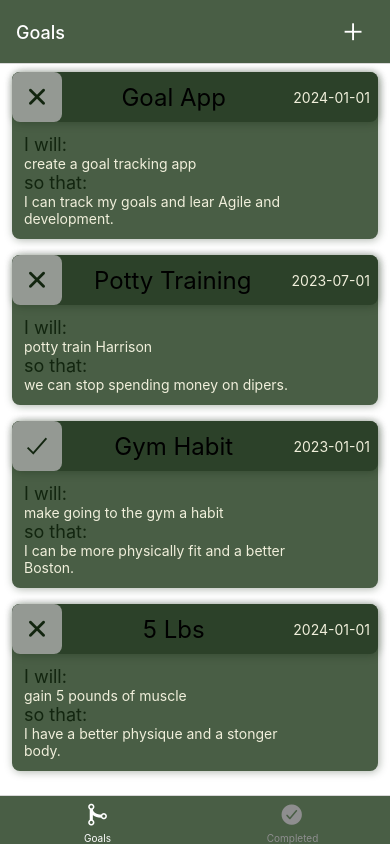
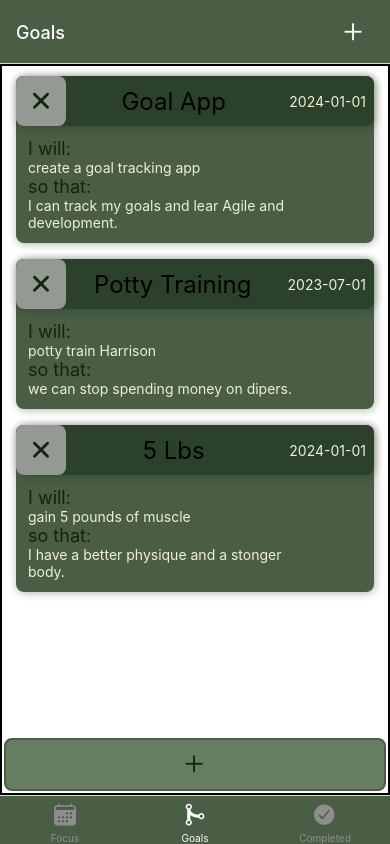
Before and after one commit to BostonBijold/AIM, a React Native app: screen /Goals in a window 390 px wide. Built offline with nearby package versions, Linux system fonts and the light colour scheme.

Commit message:
Add button moved to navigation added focus screen

```diff
--- a/App.js
+++ b/App.js
@@ -12,7 +12,7 @@ import ViewGoals from "./screens/ViewGoals";
 import ManageTask from "./screens/ManageTask";
 import Information from "./screens/Information";
 import CompletedGoals from "./screens/CompletedGoals";
-
+import DailyFocus from "./screens/DailyFocus";
 import { GlobalStyles } from "./constants/colors";
 import IconButton from "./components/UI/IconButton";
 import GoalContextProvider from "./storage/goal-context";
@@ -35,6 +35,17 @@ function AgileLifeDevelopmentOverview() {
         ),
       })}
     >
+            <BottomTabs.Screen
+        name="Focus"
+        component={DailyFocus}
+        options={{
+          titile: "Focus",
+          tabBarLabel: "Focus",
+          tabBarIcon: ({ color, size }) => (
+            <Ionicons name="calendar" size={size} color={color} />
+          ),
+        }}
+      />
       <BottomTabs.Screen
         name="Goals"
         component={ViewGoals}
--- a/components/ManageEntries/GoalsForm.js
+++ b/components/ManageEntries/GoalsForm.js
@@ -1,8 +1,10 @@
 import { useState } from "react";
 import { StyleSheet, Text, View } from "react-native";
+import { GlobalStyles } from "../../constants/colors";
 import { getFormatedDate } from "../../util/date";
 import Button from "../UI/Button";
 import Input from "./Input";
+import IconButton from "../UI/IconButton";
 
 function GoalsForm({ onCancel, onSubmit, submitButtonLable, defaultValues}) {
 const [inputs, setInputs] = useState({
@@ -41,6 +43,34 @@ function inputChangedHandler(inputIdentifier, enteredValue) {
     });
   }
 
+function submitHandler() {
+    const goalData = {
+        title: inputs.title.value,
+        willDescription: inputs.willDescription.value,
+        whyDescription: inputs.whyDescription.value,
+        deadline: new Date(inputs.deadline.value),
+    };
+
+    const titleIsValid = goalData.title.trim().length > 0;
+    const willDescriptionIsValid = goalData.willDescription.trim().length > 0;
+    const whyDescriptionIsValid = goalData.whyDescription.trim().length > 0;
+    const deadlineIsValid = goalData.deadline.toString() !== "Invalid Date";
+
+    if (!titleIsValid || !willDescriptionIsValid || !whyDescriptionIsValid || !deadlineIsValid) {
+        setInputs((curInputs) => {
+            return{
+            title: {value: curInputs.title.value, isValid: titleIsValid},
+            willDescription: {value: curInputs.willDescription.value, isValid: willDescriptionIsValid},
+            whyDescription: { value: curInputs.whyDescription.value, isValid: willDescriptionIsValid},
+            deadline: { value: curInputs.deadline.value, isValid, deadlineIsValid}
+            };
+        });
+        return;
+    }
+
+  onSubmit(goalData);
+}
+
   const formIsInvalid =
     !inputs.willDescription.isValid ||
     !inputs.whyDescription.isValid ||
@@ -49,7 +79,6 @@ function inputChangedHandler(inputIdentifier, enteredValue) {
 
   return (
     <View style={styles.form}>
-      <Text style={styles.title}> Your Goal </Text>
       <View>
       <Input
           style={styles.rowInput}
@@ -82,11 +111,18 @@ function inputChangedHandler(inputIdentifier, enteredValue) {
           }}
         />
         {formIsInvalid && <Text style={styles.errorText}> Invalid Entry </Text>}
-        <View>
-            <Button>Cancel</Button>
-            <Button>Save</Button>
+        <View style={styles.buttonsContainer}>
+            <Button style={styles.button}>Cancel</Button>
+            <Button style={styles.button}>Save</Button>
         </View>
       </View>
+      <View style={styles.buttonContainer}>
+  <IconButton
+    icon={"add"}
+    size={50}
+    color={GlobalStyles.colors.dark1}
+  ></IconButton>
+</View>
     </View>
   );
 }
@@ -95,6 +131,33 @@ export default GoalsForm;
 
 const styles = StyleSheet.create({
   form: {
-    marginTop: 40,
+    marginTop: 20,
+
+  },
+  buttonsContainer: {
+    flexDirection: 'row',
+    justifyContent: 'space-between'
+  },
+  button: {
+    flex: 1
+  },
+  title: {
+    fontSize: 24,
+    fontWeight: "bold",
+    color: GlobalStyles.colors.dark1,
+    marginVertical: 24,
+    textAlign: "center",
+  },
+  buttonContainer: {
+    borderColor: GlobalStyles.colors.layer1,
+    borderRadius: 8,
+    borderWidth: 2,
+    backgroundColor: GlobalStyles.colors.layer1light,
+    width: 200,
+    justifyContent: "center",
+    alignItems: "center",
+    margin: 8
   },
 });
+
+//align items center sets the full view to fit all the space it needs, not can take.
--- a/components/ManageEntries/Input.js
+++ b/components/ManageEntries/Input.js
@@ -26,6 +26,7 @@ const styles = StyleSheet.create({
   inputContainer: {
     marginHorizontal: 4,
     marginVertical: 8,
+
   },
   input: {
     backgroundColor: "#fff",
--- a/components/UI/Button.js
+++ b/components/UI/Button.js
@@ -21,6 +21,7 @@ const styles = StyleSheet.create({
         borderRadius: 8,
         padding: 8,
         backgroundColor: GlobalStyles.colors.layer1light,
+        minWidth: 100
     },
     flat: {
         backgroundColor: 'transparent'
--- a/screens/CompletedGoals.js
+++ b/screens/CompletedGoals.js
@@ -6,7 +6,7 @@ function CompletedGoals() {
   const goalsCtx = useContext(GoalContext);
 
   const completedGoals = goalsCtx.goals.filter((goal) => {
-    return goal.complete === true;
+    return goal.isComplete === true;
   });
 
   return <GoalsOutput goals={completedGoals} />;
--- /dev/null
+++ b/screens/DailyFocus.js
@@ -0,0 +1,25 @@
+import { useContext } from "react";
+import { Text, View } from "react-native";
+import GoalsOutput from "../components/GoalsOutput";
+import { GoalContext } from "../storage/goal-context";
+
+// Daily focus or 'Focus' is where the user will focus their day. This is the personal daily standup for the user.
+// The user can add new tasks and related them to active goals or select previously entered tasks to focus on.
+// I envision this to help with 'Themes' - the metagoal for the goals. the deep reason the goal exists.
+
+// I want a notes secion for review of the previous day or at the end of the day, a daily (or self timed) retrospective.
+//
+
+
+function DailyFocus() {
+
+  return (
+    <View>
+  <Text>Daily Focus: </Text>
+  <Text>Enter task for the day or select previously entered task</Text>
+  </View>
+  );
+
+}
+
+export default DailyFocus;
--- a/screens/ManageGoal.js
+++ b/screens/ManageGoal.js
@@ -1,5 +1,5 @@
 import { useLayoutEffect } from "react";
-import { StyleSheet, Text, View, Pressable, TextInput} from "react-native";
+import { StyleSheet, Text, View, Pressable, TextInput } from "react-native";
 import GoalsForm from "../components/ManageEntries/GoalsForm";
 import Button from "../components/UI/Button";
 import IconButton from "../components/UI/IconButton";
@@ -21,7 +21,7 @@ function ManageGoals({ route, navigation }) {
 
   function completeGoalHandler() {}
 
-  function addTaskHandler(){}
+  function addTaskHandler() {}
 
   function closeHandler() {
     navigation.goBack();
@@ -29,6 +29,7 @@ function ManageGoals({ route, navigation }) {
 
   return (
     <View style={styles.container}>
+      <View style={styles.contentContainer}>
         <GoalsForm />
         {isEditing && (
           <View style={styles.completeCancel}>
@@ -46,7 +47,7 @@ function ManageGoals({ route, navigation }) {
             />
           </View>
         )}
-
+      </View>
     </View>
   );
 }
@@ -56,16 +57,9 @@ export default ManageGoals;
 const styles = StyleSheet.create({
   container: {
     flex: 1,
-    alignItems: "center",
+    alignItems: 'center'
   },
-  contentContainer: {
-    borderBottomColor: GlobalStyles.colors.layer1light,
-    borderBottomWidth: 2,
-    padding: 12,
-    width: 300,
-    alignItems: 'center',
 
-  },
   completeCancel: {
     flexDirection: "row",
   },
@@ -77,18 +71,18 @@ const styles = StyleSheet.create({
     width: 200,
     justifyContent: "center",
     alignItems: "center",
-    margin: 8
+    margin: 8,
   },
   inputContainer: {
     borderWidth: 2,
     borderRadius: 8,
-
-  }
+  },
 });
 
 //set the title of the goal as the title on the card or 'add goal'.
 
-{/* <View style={styles.container}>
+{
+  /* <View style={styles.container}>
 <View style={styles.contentContainer}>
   <Text>I will: </Text>
   <TextInput />
@@ -121,4 +115,5 @@ const styles = StyleSheet.create({
   </View>
 )}
 
-</View> */}
+</View> */
+}
--- a/screens/ViewGoals.js
+++ b/screens/ViewGoals.js
@@ -5,7 +5,11 @@ import { GoalContext } from "../storage/goal-context";
 function ViewGoals() {
   const goalsCtx = useContext(GoalContext);
 
-  return <GoalsOutput goals={ goalsCtx.goals } />;
+    const activeGoals = goalsCtx.goals.filter((goal) => {
+    return goal.isComplete === false;
+  });
+  return <GoalsOutput goals={ activeGoals } />;
+
 }
 
 export default ViewGoals;
--- a/storage/GoalLIst.js
+++ b/storage/GoalLIst.js
@@ -1,22 +1,56 @@
 import { FlatList, StyleSheet, Text, View } from "react-native";
 import GoalItem from "../components/GoalItem";
+import IconButton from "../components/UI/IconButton";
+import { GlobalStyles } from "../constants/colors";
 
 function renderGoalItem(itemData) {
-  return (
-    <GoalItem {...itemData.item} />
-  );
+  return <GoalItem {...itemData.item} />;
 }
 
 function GoalList({ goals }) {
-  return <FlatList data={goals} renderItem={renderGoalItem} keyExtractor ={(item) => item.id} />;
+  return (
+    <View style={styles.container}>
+    <FlatList
+      data={goals}
+      renderItem={renderGoalItem}
+      keyExtractor={(item) => item.id}
+    />
+    <View style={styles.buttonAlignment}>
+    <View style={styles.buttonContainer}>
+          <IconButton
+          icon={"add"}
+          size={30}
+          color={GlobalStyles.colors.dark1}
+        ></IconButton>
+        </View>
+        </View>
+    </View>
+
+  );
 }
 
 export default GoalList;
 
 const styles = StyleSheet.create({
-    container: {
-        borderWidth: 2,
-        padding: 2,
+  container: {
+    borderWidth: 2,
+    padding: 2,
+    flex: 1,
 
-    }
+  },
+  buttonContainer: {
+    borderColor: GlobalStyles.colors.layer1,
+    borderRadius: 8,
+    borderWidth: 2,
+    backgroundColor: GlobalStyles.colors.layer1light,
+    width: '100%',
+    justifyContent: "center",
+    alignItems: "center",
+
+  },
+  buttonAlignment: {
+    alignItems: 'center'
+  }
 });
+
+//Pass a onPress to IconButton to navigate to a Manage goal screen. This will free up the top right for info.
```
Lines whose indentation alone changed are shown as unchanged.
